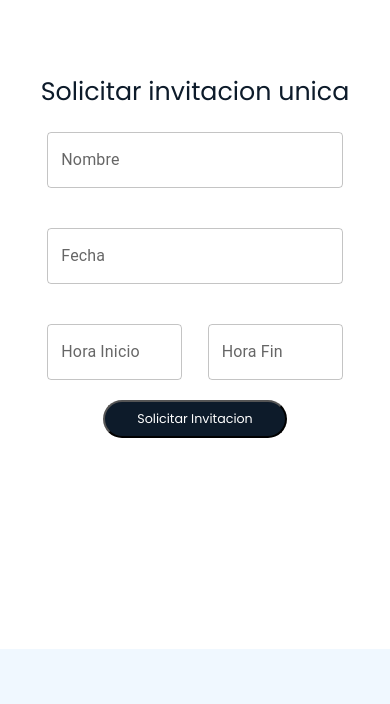
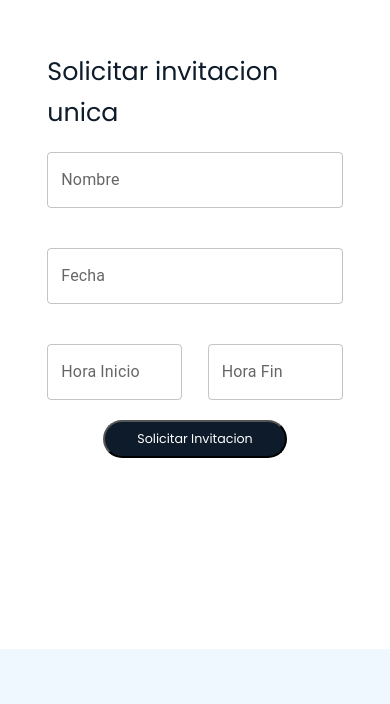
Before and after one commit to LeeMichael24/N-Capas-Proyecto-Final, a React (Vite) app in the folder Cliente/colonia_hlvs/: page /residente/invitacion/unica in a window 390 px wide. Shown: the part 140-844 px from the top of the page. Built offline with nearby package versions, Linux system fonts and the light colour scheme.

Commit message:
Fix: Mauri os problems

```diff
--- a/Cliente/colonia_hlvs/src/screens/resident/dashboard/dashboard.jsx
+++ b/Cliente/colonia_hlvs/src/screens/resident/dashboard/dashboard.jsx
@@ -4,11 +4,6 @@ import Menu from '../../../components/menu/menu';
 
 //mui
 import QrCode2RoundedIcon from '@mui/icons-material/QrCode2Rounded';
-import InsertInvitationRoundedIcon from '@mui/icons-material/InsertInvitationRounded';
-import EventRepeatRoundedIcon from '@mui/icons-material/EventRepeatRounded';
-import PersonRoundedIcon from '@mui/icons-material/PersonRounded';
-import LogoutRoundedIcon from '@mui/icons-material/LogoutRounded';
-import HomeRoundedIcon from '@mui/icons-material/HomeRounded';
 import Navbar from '../../../components/navbar/navbar';
 
 import residentButtons from '../../../assets/staticInfo/buttonsArray'
--- a/Cliente/colonia_hlvs/src/screens/resident/invitations/Invitation.css
+++ b/Cliente/colonia_hlvs/src/screens/resident/invitations/Invitation.css
@@ -1,4 +1,8 @@
 .Left{
+
+    .mauri{
+        justify-content: center;
+    }
 
     .longText{
         width: 45vh;
@@ -74,5 +78,9 @@
                 max-width: 16vh;
             }
         }
+        .mauri{
+            width: 35vh;
+            justify-content: center;
+        }
     }
 }
--- a/Cliente/colonia_hlvs/src/screens/resident/invitations/recurrentInvitation.jsx
+++ b/Cliente/colonia_hlvs/src/screens/resident/invitations/recurrentInvitation.jsx
@@ -9,11 +9,6 @@ import 'react-toastify/dist/ReactToastify.css';
 import { Checkbox, FormControl, FormControlLabel, FormGroup, TextField } from '@mui/material';
 import { LocalizationProvider, TimePicker, DatePicker } from '@mui/x-date-pickers';
 import { AdapterDayjs } from '@mui/x-date-pickers/AdapterDayjs'
-import InsertInvitationRoundedIcon from '@mui/icons-material/InsertInvitationRounded';
-import EventRepeatRoundedIcon from '@mui/icons-material/EventRepeatRounded';
-import PersonRoundedIcon from '@mui/icons-material/PersonRounded';
-import LogoutRoundedIcon from '@mui/icons-material/LogoutRounded';
-import HomeRoundedIcon from '@mui/icons-material/HomeRounded';
 
 //sTYLES
 import './Invitation.css'
@@ -40,7 +35,7 @@ function RecurrntInvitation() {
             <Navbar/>
             <div className='father'>
                 <div className='Left'>
-                    <h2>Solicitar invitacion recurrente</h2>
+                    <h2 className='mauri'>Solicitar invitacion recurrente</h2>
                     <TextField
                         variant='outlined'
                         label='Nombre'
--- a/Cliente/colonia_hlvs/src/screens/resident/invitations/singleInvitation.jsx
+++ b/Cliente/colonia_hlvs/src/screens/resident/invitations/singleInvitation.jsx
@@ -8,12 +8,6 @@ import 'react-toastify/dist/ReactToastify.css';
 import { TextField } from '@mui/material';
 import { LocalizationProvider, TimePicker, DatePicker } from '@mui/x-date-pickers';
 import { AdapterDayjs } from '@mui/x-date-pickers/AdapterDayjs'
-import InsertInvitationRoundedIcon from '@mui/icons-material/InsertInvitationRounded';
-import EventRepeatRoundedIcon from '@mui/icons-material/EventRepeatRounded';
-import PersonRoundedIcon from '@mui/icons-material/PersonRounded';
-import LogoutRoundedIcon from '@mui/icons-material/LogoutRounded';
-import HomeRoundedIcon from '@mui/icons-material/HomeRounded';
-
 
 //Styles
 import '../dashboard/dashboard.css';
@@ -38,7 +32,7 @@ function SingleInvitation(){
             <Navbar/>
             <div className='father'>
                 <div className='Left'>
-                    <h2>Solicitar invitacion unica</h2>
+                    <h2 className='mauri'>Solicitar invitacion unica</h2>
                     <TextField
                         variant='outlined'
                         label='Nombre'
--- a/Cliente/colonia_hlvs/src/screens/resident/profile/profile.jsx
+++ b/Cliente/colonia_hlvs/src/screens/resident/profile/profile.jsx
@@ -8,11 +8,6 @@ import { toast } from "react-toastify";
 
 //mui
 import ErrorOutlineRoundedIcon from '@mui/icons-material/ErrorOutlineRounded';
-import QrCode2RoundedIcon from '@mui/icons-material/QrCode2Rounded';
-import InsertInvitationRoundedIcon from '@mui/icons-material/InsertInvitationRounded';
-import EventRepeatRoundedIcon from '@mui/icons-material/EventRepeatRounded';
-import PersonRoundedIcon from '@mui/icons-material/PersonRounded';
-import LogoutRoundedIcon from '@mui/icons-material/LogoutRounded';
 import { TextField } from "@mui/material";
 import Checkbox from "@mui/material/Checkbox";
 import FormControlLabel from "@mui/material/FormControlLabel";
```
